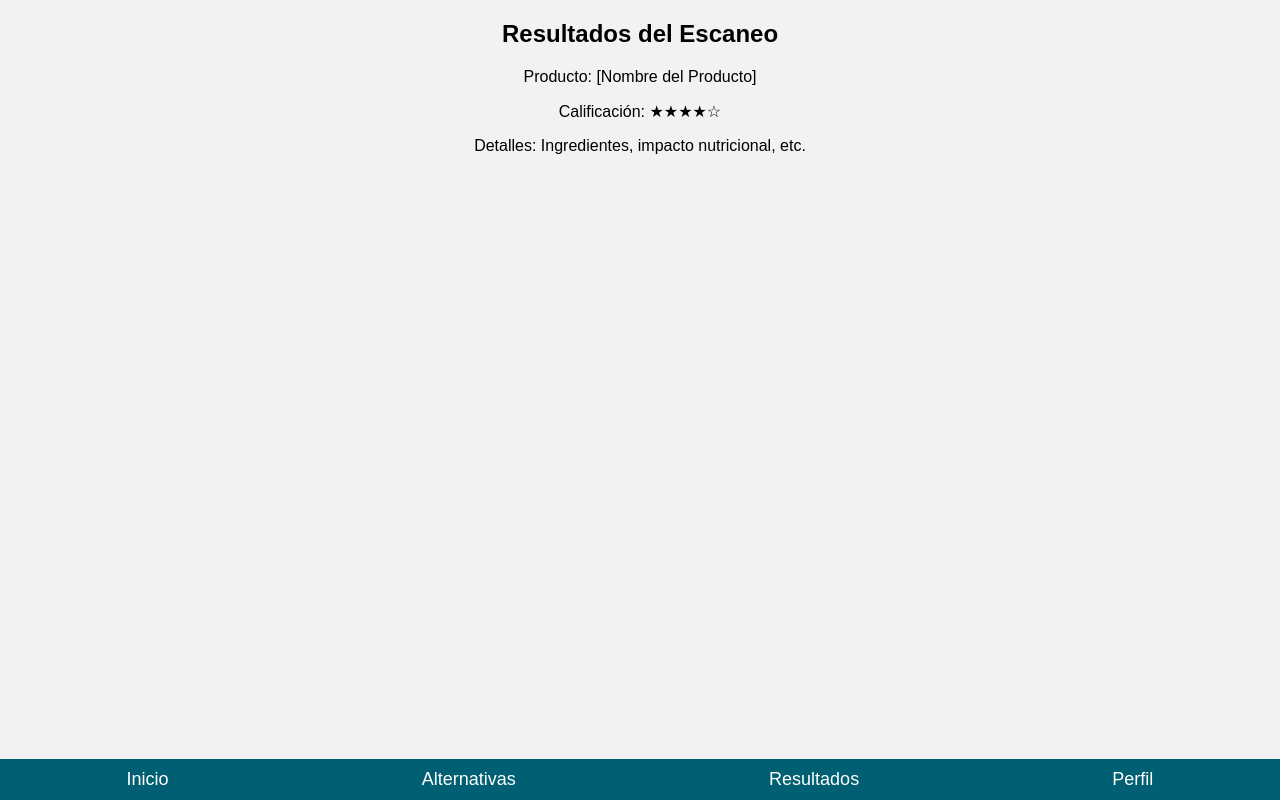
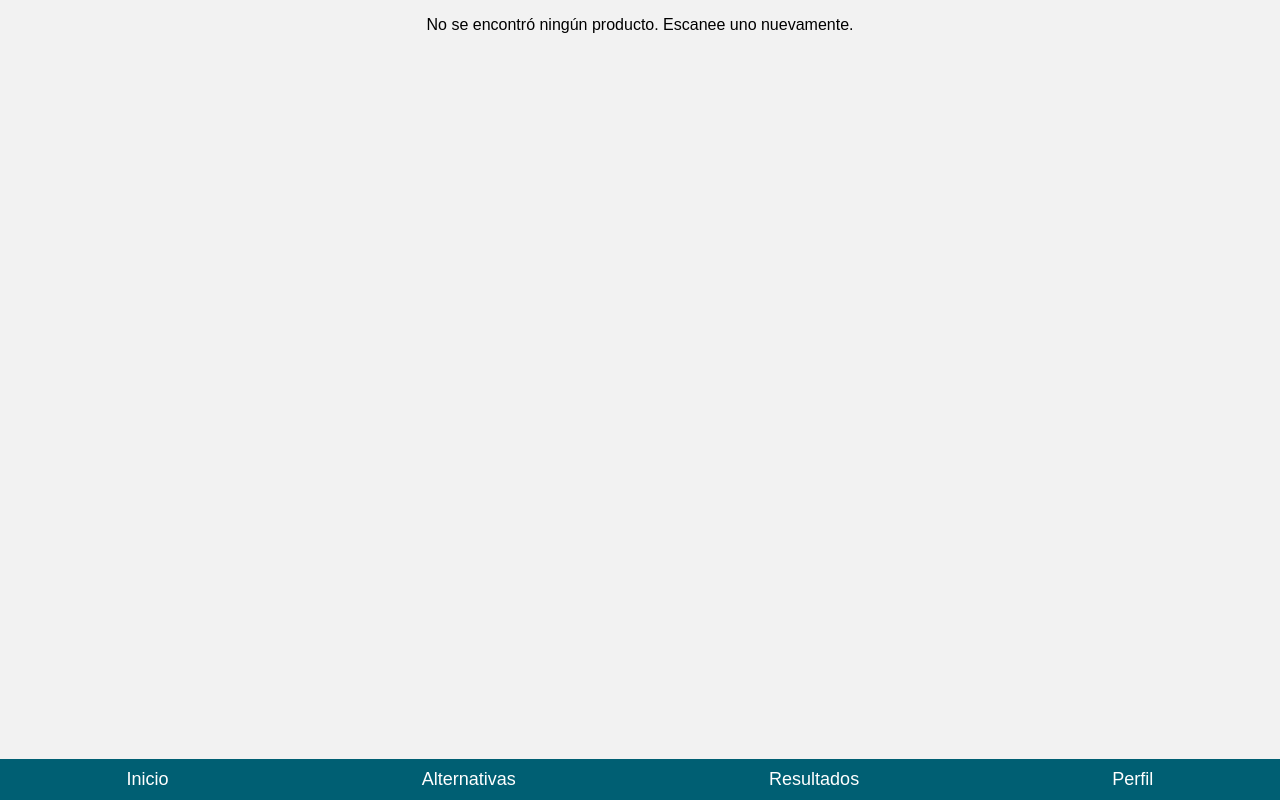
Before and after one commit to Koato/SanoWise-Front, a React (Create React App) app: page /results in a window 1280 px wide. Built offline with nearby package versions, Linux system fonts and the light colour scheme.

Commit message:
enlace entre scaner y resultados

```diff
--- a/src/components/Results.js
+++ b/src/components/Results.js
@@ -1,15 +1,25 @@
 // src/components/Results.js
 import React from 'react';
+import { useLocation } from 'react-router-dom';
 
 function Results() {
+  const location = useLocation();  // Usamos useLocation para obtener el estado enviado
+  const { product } = location.state || {};  // Obtenemos el producto del estado si existe
+
   return (
     <div className="results">
-      <h2>Resultados del Escaneo</h2>
-      <div className="product-evaluation">
-        <p>Producto: [Nombre del Producto]</p>
-        <p>Calificación: ★★★★☆</p>
-        <p>Detalles: Ingredientes, impacto nutricional, etc.</p>
-      </div>
+      {product ? (
+        <>
+          <h2>Resultados del Escaneo</h2>
+          <div className="product-evaluation">
+            <p>Producto: {product.name}</p>
+            <p>Calificación: {product.rating} / 5</p>
+            <p>Detalles: Ingredientes, impacto nutricional, etc.</p>
+          </div>
+        </>
+      ) : (
+        <p>No se encontró ningún producto. Escanee uno nuevamente.</p>
+      )}
     </div>
   );
 }
--- a/src/components/Scanner.js
+++ b/src/components/Scanner.js
@@ -1,11 +1,40 @@
 // src/components/Scanner.js
-import React from 'react';
+import React, { useState } from 'react';
+import { useNavigate } from 'react-router-dom';
 
 function Scanner() {
+  const [scanning, setScanning] = useState(false);  // Estado para simular el proceso de escaneo
+  const navigate = useNavigate();  // Hook para redireccionar después del escaneo
+
+  // Función que se ejecuta al hacer clic en el botón de escanear
+  const handleScanClick = () => {
+    setScanning(true);  // Cambiamos el estado a "scanning" verdadero
+
+    // Simulamos el proceso de escaneo con un retraso de 2 segundos
+    setTimeout(() => {
+      setScanning(false);  // Terminamos el proceso de escaneo
+      // Producto simulado que sería el resultado del escaneo
+      const scannedProduct = {
+        id: 1,
+        name: "Producto Saludable",
+        rating: 4.5,
+      };
+
+      // Redirigimos a la página de resultados con el producto escaneado
+      navigate('/results', { state: { product: scannedProduct } });
+    }, 2000);
+  };
+
   return (
     <div className="scanner">
       <h1>SanoWise</h1>
-      <button className="scan-btn">Escanear Producto</button>
+      {scanning ? (
+        <p>Escaneando producto...</p>  // Muestra un mensaje durante el escaneo
+      ) : (
+        <button className="scan-btn" onClick={handleScanClick}>
+          Escanear Producto
+        </button>
+      )}
       <p>Escanea un producto para ver su evaluación de salud.</p>
     </div>
   );
```
